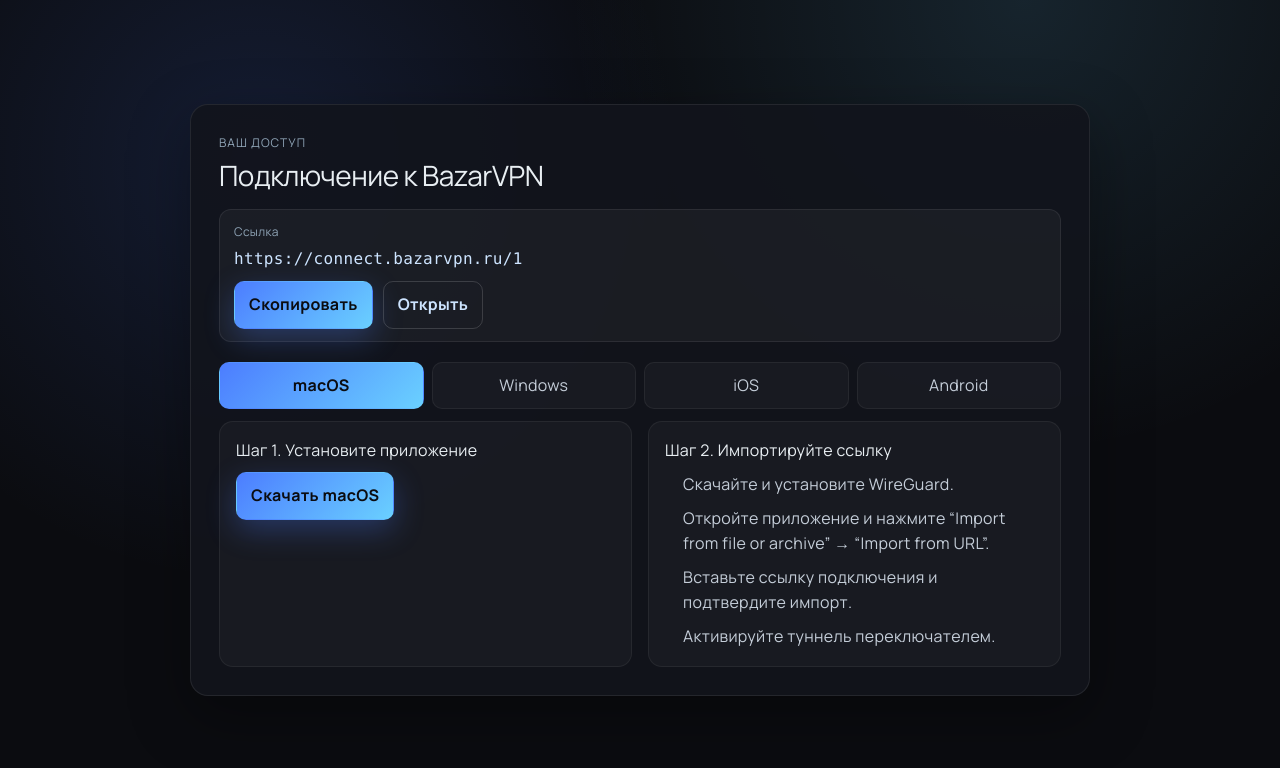
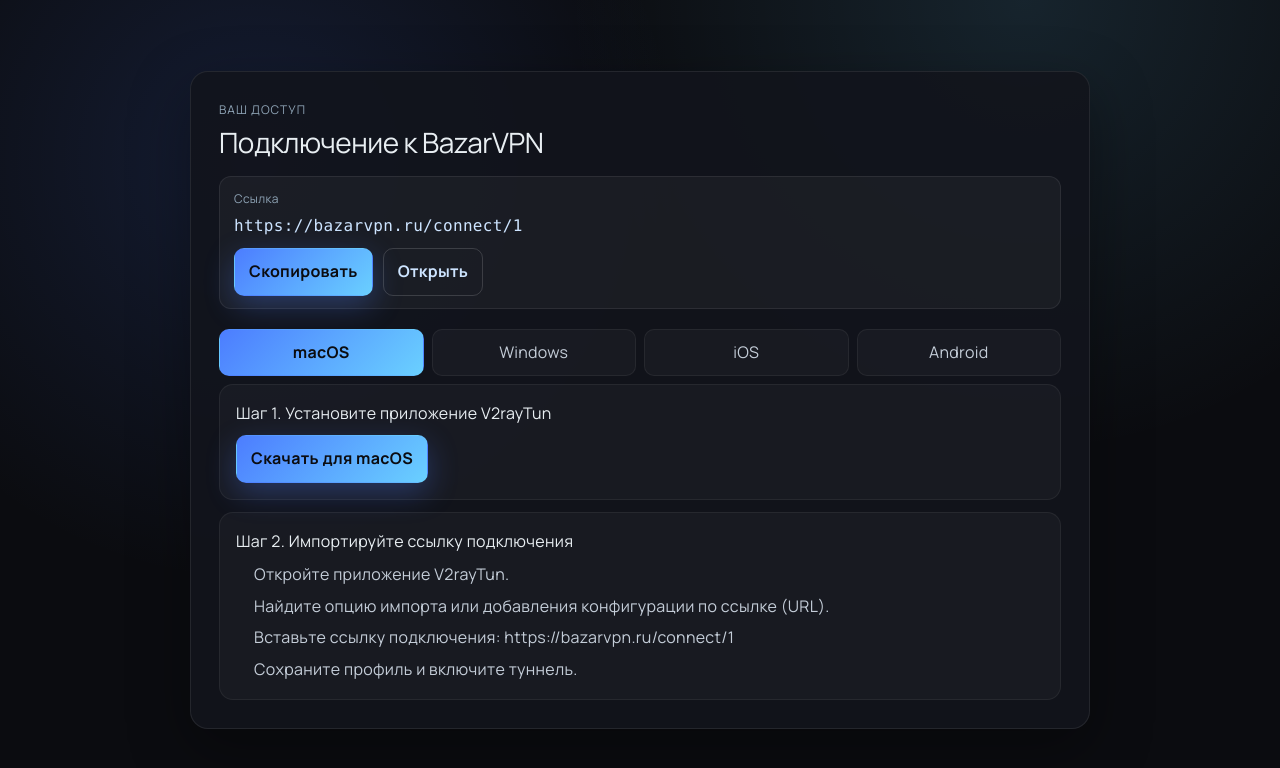
Before and after one commit to molokoedovmp/bazarvpn, a Next.js app in the folder landing/: page /connect/1 in a window 1280 px wide. Shown: the top 768 px of the page. Built offline with nearby package versions, Linux system fonts and the light colour scheme; a web font is replaced by a local one.

Commit message:
feat: update connect guide links and layout

```diff
--- a/landing/app/connect/[token]/page.tsx
+++ b/landing/app/connect/[token]/page.tsx
@@ -13,43 +13,23 @@ const deviceTitles: Record<Device, string> = {
 };
 
 const downloadLinks: Record<Device, string> = {
-  macos: "https://apps.apple.com/app/wireguard/id1451685025",
-  windows: "https://download.wireguard.com/windows-client/wireguard-installer.exe",
-  ios: "https://apps.apple.com/app/wireguard/id1441195209",
-  android: "https://play.google.com/store/apps/details?id=com.wireguard.android",
+  macos: "https://apps.apple.com/en/app/v2raytun/id6476628951",
+  windows: "https://storage.v2raytun.com/v2RayTun_Setup.exe",
+  ios: "https://apps.apple.com/en/app/v2raytun/id6476628951",
+  android: "https://play.google.com/store/apps/details?id=com.v2raytun.android",
 };
 
-function InstructionList({ device }: { device: Device }) {
-  const steps: Record<Device, string[]> = {
-    macos: [
-      "Скачайте и установите WireGuard.",
-      "Откройте приложение и нажмите “Import from file or archive” → “Import from URL”.",
-      "Вставьте ссылку подключения и подтвердите импорт.",
-      "Активируйте туннель переключателем.",
-    ],
-    windows: [
-      "Скачайте и установите WireGuard.",
-      "Запустите приложение и выберите “Import tunnel from URL”.",
-      "Вставьте ссылку подключения, сохраните профиль.",
-      "Включите туннель (Activate).",
-    ],
-    ios: [
-      "Установите WireGuard из App Store.",
-      "В приложении нажмите “Add a tunnel” → “Create from QR code or file” → выберите импорт по URL.",
-      "Вставьте ссылку подключения и добавьте профиль.",
-      "Включите туннель переключателем.",
-    ],
-    android: [
-      "Установите WireGuard из Google Play.",
-      "Откройте приложение и выберите “+” → “Import from URL”.",
-      "Вставьте ссылку подключения и сохраните профиль.",
-      "Активируйте туннель.",
-    ],
-  };
+function InstructionList({ connectUrl }: { connectUrl: string }) {
+  const steps: string[] = [
+    "Откройте приложение V2rayTun.",
+    "Найдите опцию импорта или добавления конфигурации по ссылке (URL).",
+    `Вставьте ссылку подключения:\n${connectUrl}`,
+    "Сохраните профиль и включите туннель.",
+  ];
 
   return (
     <ol className={styles.steps}>
-      {steps[device].map((step, idx) => (
+      {steps.map((step, idx) => (
         <li key={idx}>{step}</li>
       ))}
     </ol>
@@ -58,7 +38,7 @@ function InstructionList({ device }: { device: Device }) {
 
 export default function ConnectPage({ params }: { params: { token: string } }) {
   const [activeDevice, setActiveDevice] = useState<Device>("macos");
-  const connectUrl = useMemo(() => `https://connect.bazarvpn.ru/${params.token}`, [params.token]);
+  const connectUrl = useMemo(() => `https://bazarvpn.ru/connect/${params.token}`, [params.token]);
 
   const handleCopy = async () => {
     try {
@@ -106,24 +86,24 @@ export default function ConnectPage({ params }: { params: { token: string } }) {
           })}
         </div>
 
-        <div className={styles.content}>
-          <div className={styles.download}>
-            <p className={styles.subTitle}>Шаг 1. Установите приложение</p>
+        <section className={styles.stepsColumn}>
+          <div className={styles.stepCard}>
+            <p className={styles.subTitle}>Шаг 1. Установите приложение V2rayTun</p>
             <a
               className={styles.buttonPrimary}
               href={downloadLinks[activeDevice]}
               target="_blank"
               rel="noreferrer"
             >
-              Скачать {deviceTitles[activeDevice]}
+              Скачать для {deviceTitles[activeDevice]}
             </a>
           </div>
 
-          <div className={styles.instructions}>
-            <p className={styles.subTitle}>Шаг 2. Импортируйте ссылку</p>
-            <InstructionList device={activeDevice} />
+          <div className={styles.stepCard}>
+            <p className={styles.subTitle}>Шаг 2. Импортируйте ссылку подключения</p>
+            <InstructionList device={activeDevice} connectUrl={connectUrl} />
           </div>
-        </div>
+        </section>
       </div>
     </main>
   );
--- a/landing/app/connect/[token]/styles.module.css
+++ b/landing/app/connect/[token]/styles.module.css
@@ -95,18 +95,7 @@
 }
 
 .content {
-  display: grid;
-  grid-template-columns: repeat(auto-fit, minmax(260px, 1fr));
-  gap: 16px;
   margin-top: 12px;
-}
-
-.download,
-.instructions {
-  background: rgba(255, 255, 255, 0.03);
-  border: 1px solid rgba(255, 255, 255, 0.06);
-  border-radius: 14px;
-  padding: 16px;
 }
 
 .subTitle {
@@ -115,13 +104,26 @@
   color: #e8eef2;
 }
 
+.stepsColumn {
+  display: flex;
+  flex-direction: column;
+  gap: 12px;
+}
+
+.stepCard {
+  background: rgba(255, 255, 255, 0.03);
+  border: 1px solid rgba(255, 255, 255, 0.06);
+  border-radius: 14px;
+  padding: 16px;
+}
+
 .steps {
   margin: 0;
   padding-left: 18px;
   color: #c4cdd8;
   line-height: 1.6;
   display: grid;
-  gap: 8px;
+  gap: 6px;
 }
 
 .buttonPrimary,
```
